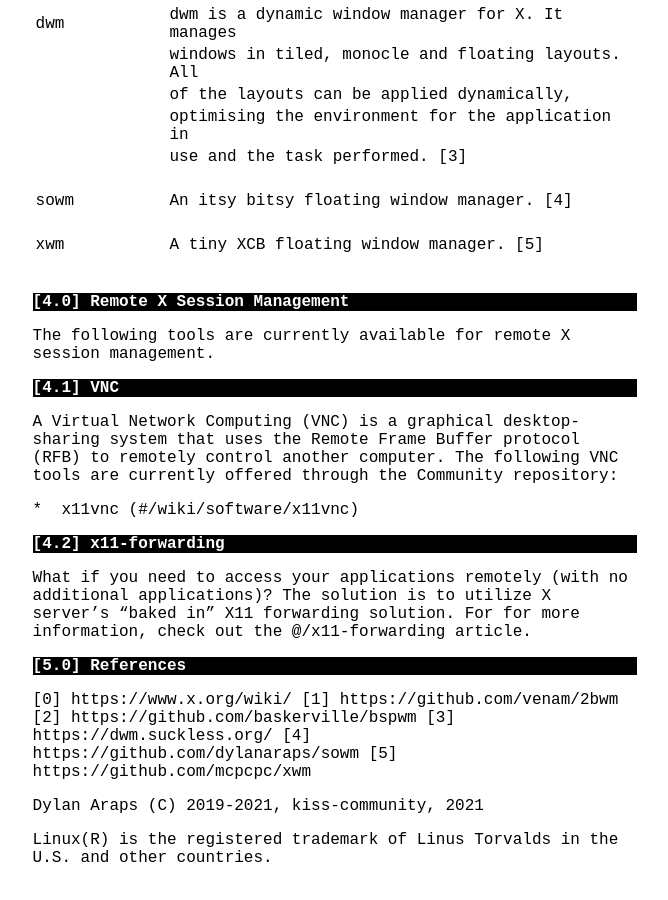
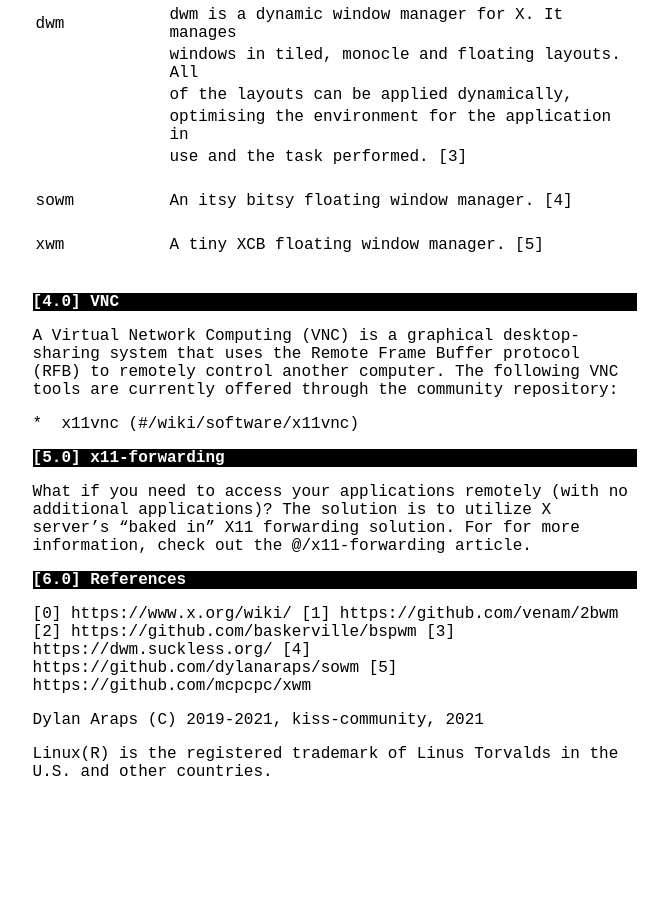
Before and after one commit to mcpcpc/k1ss, a Jekyll site: the page built from wiki/xorg/xorg-server.md, in a window 1280 px wide and 900 px high, scrolled down 1220 px. Shown: the whole window, without its empty margins (305-973 px from the left). Built offline with Jekyll 4.4.1, drawn with Linux system fonts in a browser that asks for light colours; our own code applies the rules of GitHub Pages for plain Markdown files; after the commit the page ends 2034 px from its top, so only the background shows below that.

Commit message:
Update xorg-server.md

```diff
--- a/wiki/xorg/xorg-server.md
+++ b/wiki/xorg/xorg-server.md
@@ -71,30 +71,23 @@ The following is a snapshot of some of the available WMs at this time:
 |   xwm              |   A tiny XCB floating window manager. [5]               |
 |                    |                                                         |
 
-[4.0] Remote X Session Management
----------------------------------
-
-The following tools are currently available for remote X session management.
-
-[4.1] VNC
+[4.0] VNC
 ---------
 
 A Virtual Network Computing (VNC) is a graphical desktop-sharing system that
-uses the Remote Frame Buffer protocol (RFB) to remotely control another
-computer. The following VNC tools are currently offered through the
-Community repository:
+uses the Remote Frame Buffer protocol (RFB) to remotely control another computer.
+The following VNC tools are currently offered through the community repository:
 
 *   x11vnc (#/wiki/software/x11vnc)
 
-[4.2] x11-forwarding
+[5.0] x11-forwarding
 --------------------
 
 What if you need to access your applications remotely (with no additional
-applications)? The solution is to utilize X server's "baked in" X11
-forwarding solution. For for more information, check out the
-@/x11-forwarding article.
+applications)? The solution is to utilize X server's "baked in" X11 forwarding
+solution. For for more information, check out the @/x11-forwarding article.
 
-[5.0] References
+[6.0] References
 ----------------
 
 [0] https://www.x.org/wiki/
```
